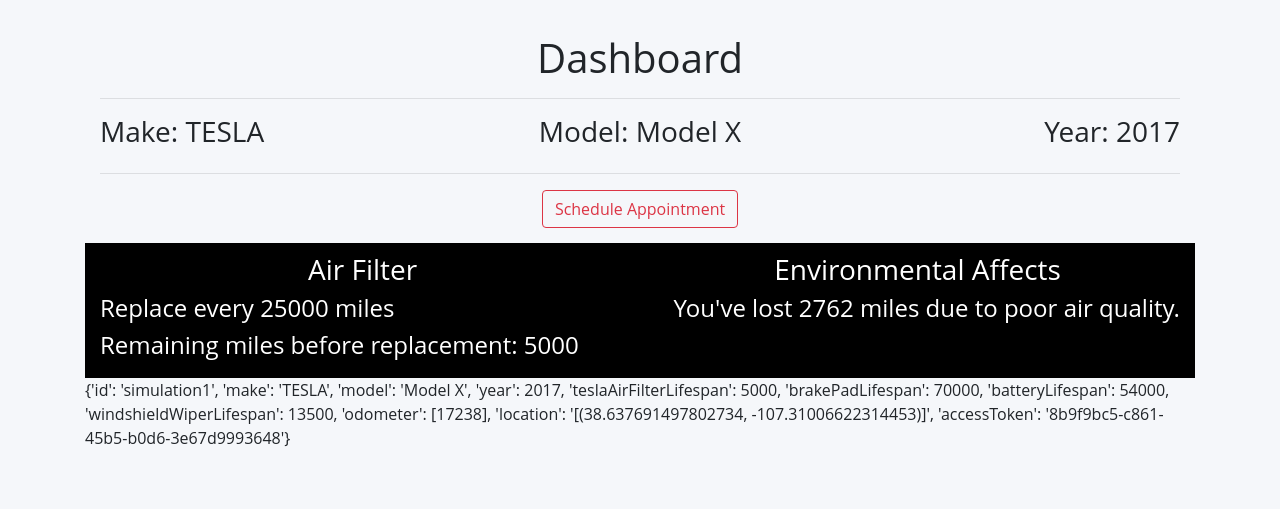
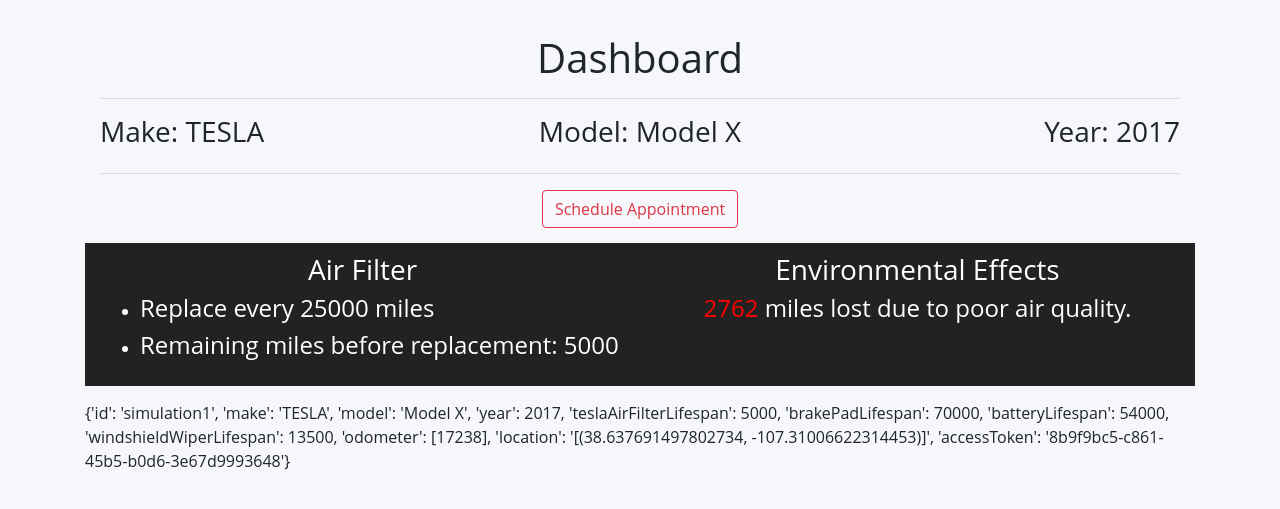
Before and after one commit to karmitdandona/SacHacks2018, a Flask app: page /dashboard/simulation1 in a window 1280 px wide. Shown: the part 56-565 px from the top of the page. Run offline with Flask 2, Linux system fonts and the light colour scheme; some libraries are stand-ins or nearby versions.

Commit message:
more dashboard stuff

```diff
--- a/data.json
+++ b/data.json
@@ -1 +1 @@
-{"2ae0566d-7a84-463b-a477-132cd2df0da0": {"id": "2ae0566d-7a84-463b-a477-132cd2df0da0", "make": "TESLA", "model": "Model X", "year": 2017, "teslaAirFilterLifespan": 25000, "brakePadLifespan": 70000, "batteryLifespan": 54000, "windshieldWiperLifespan": 13500, "odometer": [192289], "location": "[(38.637691497802734, -107.31006622314453)]", "accessToken": "8b9f9bc5-c861-45b5-b0d6-3e67d9993648"}, "simulation1": {"id": "simulation1", "make": "TESLA", "model": "Model X", "year": 2017, "teslaAirFilterLifespan": 5000, "brakePadLifespan": 70000, "batteryLifespan": 54000, "windshieldWiperLifespan": 13500, "odometer": [17238], "location": "[(38.637691497802734, -107.31006622314453)]", "accessToken": "8b9f9bc5-c861-45b5-b0d6-3e67d9993648"}, "simulation2": {"id": "simulation2", "make": "TESLA", "model": "Model S", "year": 2016, "teslaAirFilterLifespan": 25000, "brakePadLifespan": 70000, "batteryLifespan": 54000, "windshieldWiperLifespan": 13500, "odometer": [74331.359375], "location": "[(39.30693817138672, -106.13185119628906)]", "accessToken": "5ea19196-426a-4ce7-8837-cf018b94c731"}, "522bdc79-c97d-4780-811d-e1087202f181": {"id": "522bdc79-c97d-4780-811d-e1087202f181", "make": "BMW", "model": "X5", "year": 2017, "teslaAirFilterLifespan": 25000, "brakePadLifespan": 70000, "batteryLifespan": 54000, "windshieldWiperLifespan": 13500, "odometer": [93939.5625], "location": "[(37.768531799316406, -107.44207000732422)]", "accessToken": "afe8a2dd-6d79-4faa-8c52-425581d74b04"}}
+{"2ae0566d-7a84-463b-a477-132cd2df0da0": {"id": "2ae0566d-7a84-463b-a477-132cd2df0da0", "make": "TESLA", "model": "Model X", "year": 2017, "teslaAirFilterLifespan": 25000, "brakePadLifespan": 70000, "batteryLifespan": 54000, "windshieldWiperLifespan": 13500, "odometer": [192289], "location": "[(38.637691497802734, -107.31006622314453)]", "accessToken": "8b9f9bc5-c861-45b5-b0d6-3e67d9993648"}, "simulation1": {"id": "simulation1", "make": "TESLA", "model": "Model X", "year": 2017, "teslaAirFilterLifespan": 5000, "brakePadLifespan": 70000, "batteryLifespan": 54000, "windshieldWiperLifespan": 13500, "odometer": [17238], "location": "[(38.637691497802734, -107.31006622314453)]", "accessToken": "8b9f9bc5-c861-45b5-b0d6-3e67d9993648"}, "simulation2": {"id": "simulation2", "make": "BMW", "model": "Model S", "year": 2016, "teslaAirFilterLifespan": 25000, "brakePadLifespan": 70000, "batteryLifespan": 54000, "windshieldWiperLifespan": 13500, "odometer": [74331.359375], "location": "[(39.30693817138672, -106.13185119628906)]", "accessToken": "5ea19196-426a-4ce7-8837-cf018b94c731"}, "522bdc79-c97d-4780-811d-e1087202f181": {"id": "522bdc79-c97d-4780-811d-e1087202f181", "make": "BMW", "model": "X5", "year": 2017, "teslaAirFilterLifespan": 25000, "brakePadLifespan": 70000, "batteryLifespan": 54000, "windshieldWiperLifespan": 13500, "odometer": [93939.5625], "location": "[(37.768531799316406, -107.44207000732422)]", "accessToken": "afe8a2dd-6d79-4faa-8c52-425581d74b04"}}
--- a/templates/dashboard.html
+++ b/templates/dashboard.html
@@ -29,29 +29,48 @@
 </div>
 
 <div class="main" style="padding: 15px 0px 0px 0px">
-  <div class="container-fluid" style="background-color:black">
+  <div class="container-fluid" style="background-color:#222222">
     {% if data['make']=="TESLA" %}
       <div class="row" style="color:white; padding:10px 0px 10px 0px;">
         <div class="col">
           <h3 style="text-align:center">Air Filter</h3>
-          <h4>Replace every 25000 miles</h4>
-          <h4>Remaining miles before replacement: {{data['teslaAirFilterLifespan']}}</h4>
+          <ul>
+            <li><h4>Replace every 25000 miles</h4></li>
+            <li><h4>Remaining miles before replacement: {{data['teslaAirFilterLifespan']}}</h4></li>
+          </ul>
         </div>
         <div class="col">
-          <h3 style="text-align:center">Environmental Affects</h3>
-          <h4 style="text-align:right">You've lost {{25000-data['odometer'][-1]-data['teslaAirFilterLifespan']}} miles due to poor air quality.</h4>
+          <h3 style="text-align:center">Environmental Effects</h3>
+          <h4 style="text-align:center"><span style="color:red">{{25000-data['odometer'][-1]-data['teslaAirFilterLifespan']}}</span> miles lost due to poor air quality.</h4>
         </div>
       </div>
     {% endif %}
+  </div>
+</div>
 
-
+<div class="main" style="padding: 15px 0px 0px 0px">
+  <div class="container-fluid" style="background-color:#222222">
+    {% if data['make']!="TESLA" %}
+      <div class="row" style="color:white; padding:10px 0px 10px 0px;">
+        <div class="col">
+          <h3 style="text-align:center">Air Filter</h3>
+          <ul>
+            <li><h4>Replace every 25000 miles</h4></li>
+            <li><h4>Remaining miles before replacement: {{data['teslaAirFilterLifespan']}}</h4></li>
+          </ul>
+        </div>
+        <div class="col">
+          <h3 style="text-align:center">Environmental Effects</h3>
+          <h4 style="text-align:center"><span style="color:red">{{25000-data['odometer'][-1]-data['teslaAirFilterLifespan']}}</span> miles lost due to poor air quality.</h4>
+        </div>
+      </div>
+    {% endif %}
   </div>
-
-
-  {{data}}
 </div>
 
 
 
 
+{{data}}
+
 {% endblock content %}
```
